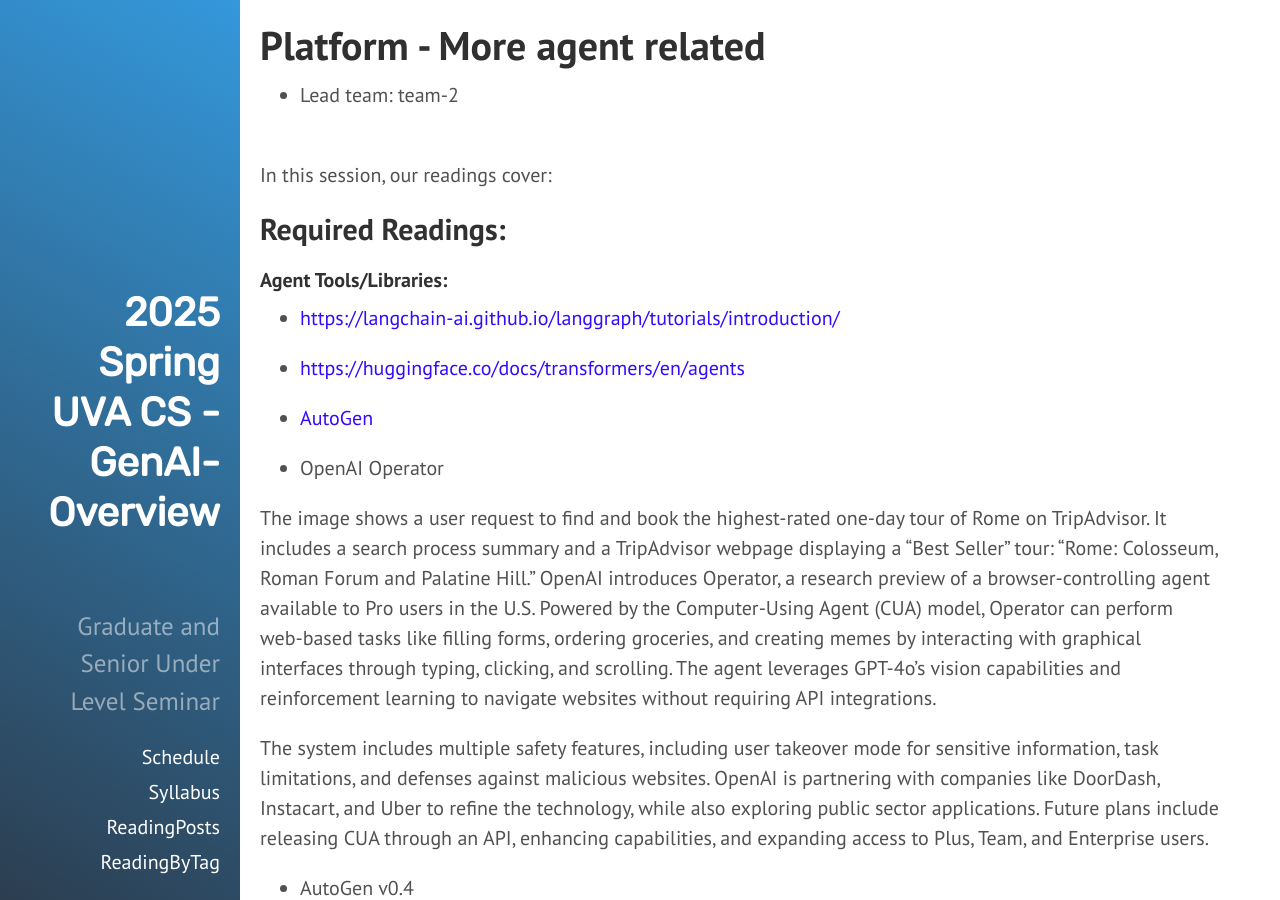
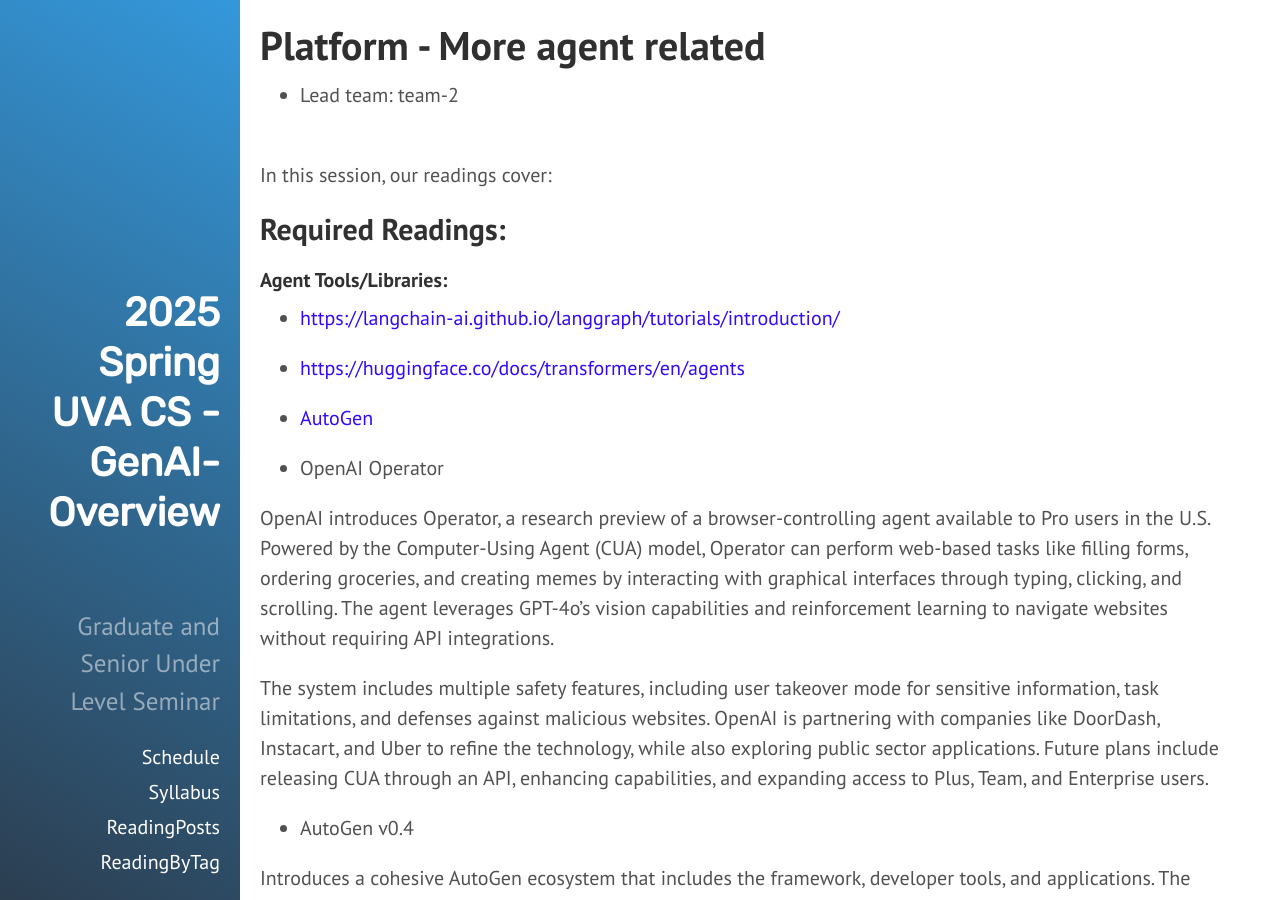
Before and after one commit to qiyanjun/2025sp-GenAI-overview, a Jekyll site: the page built from _contents/S0-L10.md, in a window 1280 px wide and 900 px high. Built offline with Jekyll 4.4.1, drawn with Linux system fonts in a browser that asks for light colours.

Commit message:
Update S0-L10.md

```diff
--- a/_contents/S0-L10.md
+++ b/_contents/S0-L10.md
@@ -30,7 +30,6 @@
 
 + OpenAI Operator
 
-The image shows a user request to find and book the highest-rated one-day tour of Rome on TripAdvisor. It includes a search process summary and a TripAdvisor webpage displaying a "Best Seller" tour: "Rome: Colosseum, Roman Forum and Palatine Hill."
 OpenAI introduces Operator, a research preview of a browser-controlling agent available to Pro users in the U.S. Powered by the Computer-Using Agent (CUA) model, Operator can perform web-based tasks like filling forms, ordering groceries, and creating memes by interacting with graphical interfaces through typing, clicking, and scrolling. The agent leverages GPT-4o's vision capabilities and reinforcement learning to navigate websites without requiring API integrations.
 
 The system includes multiple safety features, including user takeover mode for sensitive information, task limitations, and defenses against malicious websites. OpenAI is partnering with companies like DoorDash, Instacart, and Uber to refine the technology, while also exploring public sector applications. Future plans include releasing CUA through an API, enhancing capabilities, and expanding access to Plus, Team, and Enterprise users.
```
